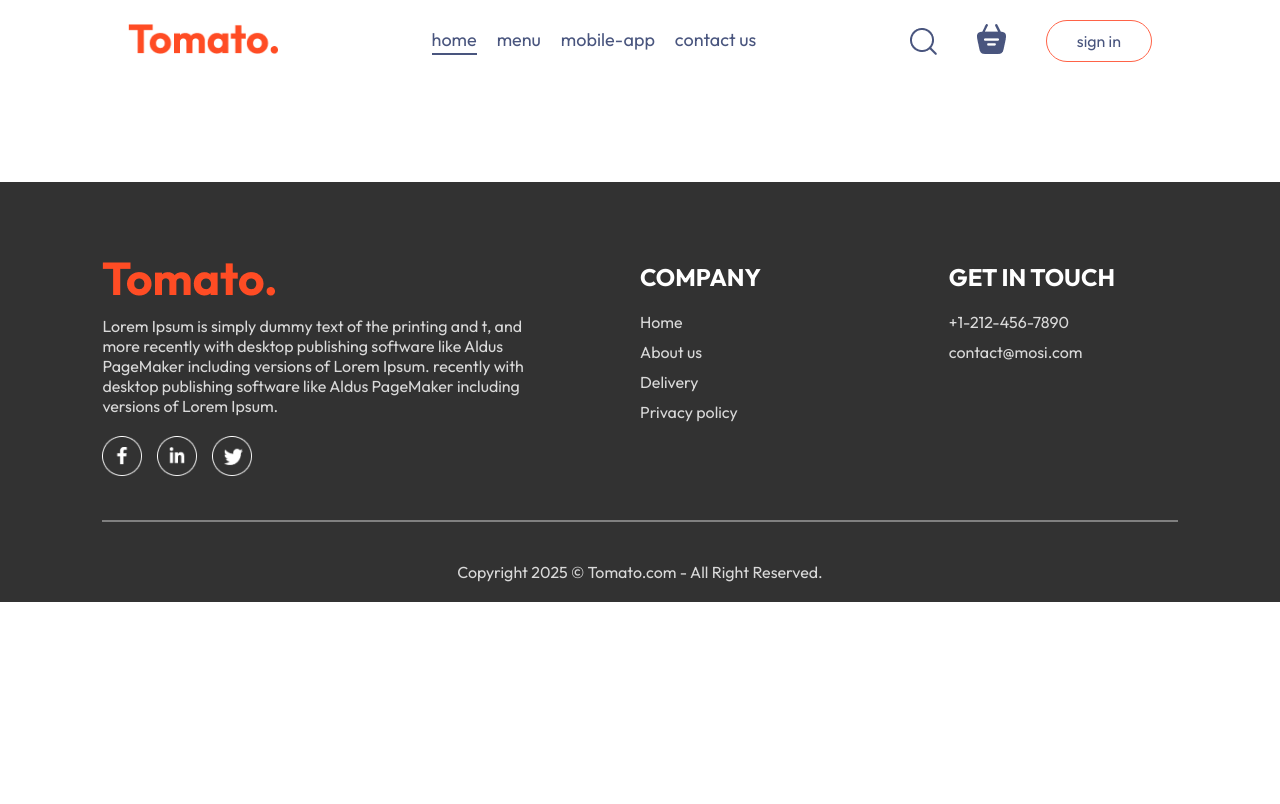
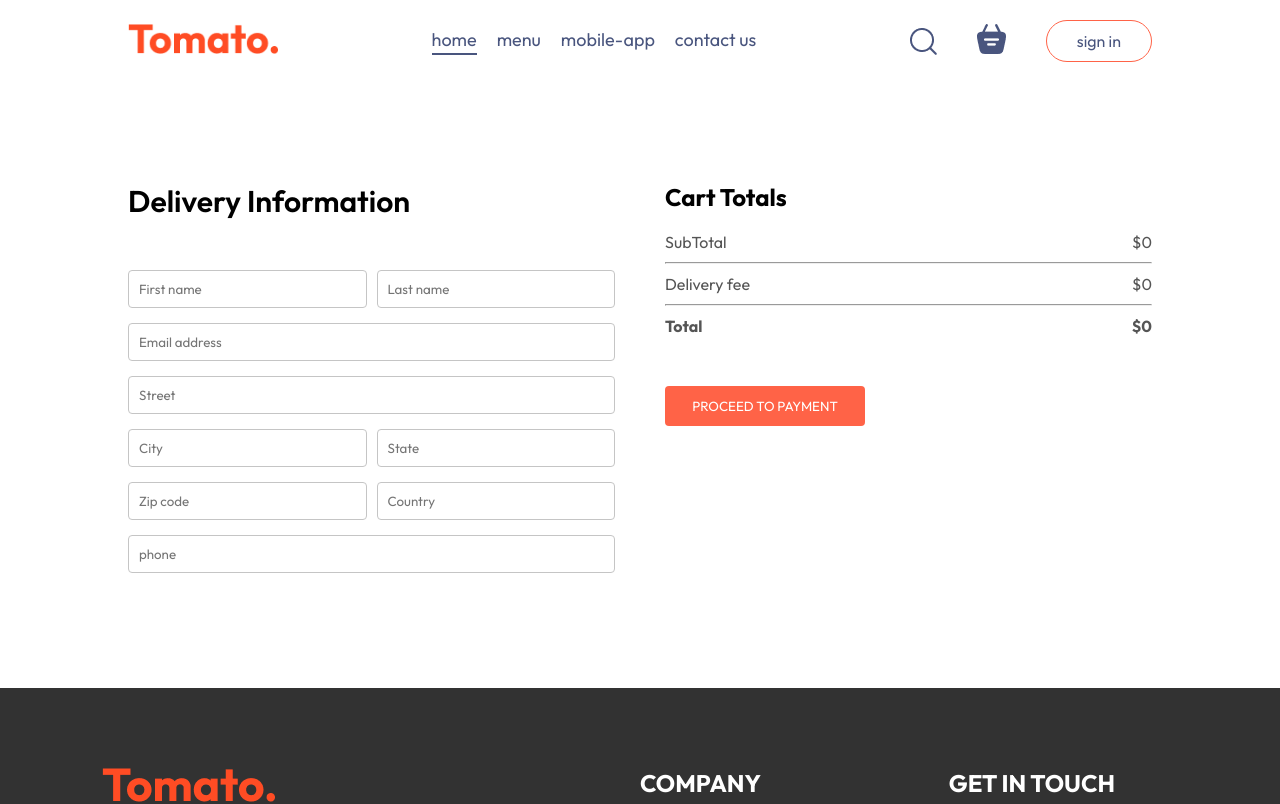
Before and after one commit to Muhammad-Mohsin0/food-del, a React (Vite) app in the folder frontend/: page /order in a window 1280 px wide. Shown: the top 804 px of the page. Built offline with nearby package versions, Linux system fonts and the light colour scheme.

Commit message:
Place Order

```diff
--- a/frontend/src/pages/Cart/Cart.jsx
+++ b/frontend/src/pages/Cart/Cart.jsx
@@ -1,10 +1,13 @@
 import React, { useContext } from "react";
 import "./Cart.css";
 import { StoreContext } from "../../context/StoreContext";
+import { useNavigate } from "react-router-dom";
 
 const Cart = () => {
   const { cartItems, food_list, removeFromCart, getTotalCartAmount } =
     useContext(StoreContext);
+
+  const navigate = useNavigate();
 
   return (
     <div className="cart">
@@ -50,15 +53,19 @@
             <hr />
             <div className="cart-total-details">
               <p>Delivery fee</p>
-              <p>${2}</p>
+              <p>${getTotalCartAmount() === 0 ? 0 : 3}</p>
             </div>
             <hr />
             <div className="cart-total-details">
               <b>Total</b>
-              <b>${getTotalCartAmount() + 2}</b>
+              <b>
+                ${getTotalCartAmount() === 0 ? 0 : getTotalCartAmount() + 3}
+              </b>
             </div>
           </div>
-          <button>PROCEED TO CHECKOUT</button>
+          <button onClick={() => navigate("/order")}>
+            PROCEED TO CHECKOUT
+          </button>
         </div>
         <div className="cart-promocode">
           <div>
--- a/frontend/src/pages/PlaceOrder/PlaceOrder.css
+++ b/frontend/src/pages/PlaceOrder/PlaceOrder.css
@@ -0,0 +1,35 @@
+.place-order{
+    display: flex;
+    justify-content: space-between;
+    align-items: start;
+    gap: 50px;
+    margin-top: 100px;
+}
+.place-order-left{
+    width: 100%;
+    max-width: max(30%,500px);
+}
+.place-order-left .title{
+    font-size: 30px;
+    font-weight: 600;
+    margin-bottom: 50px;
+}
+.place-order-left input{
+    margin-bottom: 15px;
+    width: 100%;
+    padding: 10px;
+    border: 1px solid #c5c5c5;
+    border-radius: 4px;
+    outline-color: tomato;
+}
+.place-order-left .multi-fields{
+    display: flex;
+    gap: 10px;
+}
+.place-order-right{
+    width: 100%;
+    max-width: max(40%,500px);
+}
+.place-order .cart-total button{
+    margin-top: 30px;
+}
--- a/frontend/src/pages/PlaceOrder/PlaceOrder.jsx
+++ b/frontend/src/pages/PlaceOrder/PlaceOrder.jsx
@@ -1,12 +1,55 @@
-import React from 'react'
-import "./PlaceOrder.css"
+import React, { useContext } from "react";
+import "./PlaceOrder.css";
+import { StoreContext } from "../../context/StoreContext";
 
 const PlaceOrder = () => {
+  const { getTotalCartAmount } = useContext(StoreContext);
   return (
-    <div>
+    <form className="place-order">
+      <div className="place-order-left">
+        <p className="title">Delivery Information</p>
+        <div className="multi-fields">
+          <input type="text" placeholder="First name" />
+          <input type="text" placeholder="Last name" />
+        </div>
+        <input type="email" placeholder="Email address" />
+        <input type="text" placeholder="Street" />
+        <div className="multi-fields">
+          <input type="text" placeholder="City" />
+          <input type="text" placeholder="State" />
+        </div>
+        <div className="multi-fields">
+          <input type="text" placeholder="Zip code" />
+          <input type="text" placeholder="Country" />
+        </div>
+        <input type="text " placeholder="phone" />
+      </div>
+      <div className="place-order-right">
+        <div className="cart-total">
+          <h2>Cart Totals</h2>
+          <div>
+            <div className="cart-total-details">
+              <p>SubTotal</p>
+              <p>${getTotalCartAmount()}</p>
+            </div>
+            <hr />
+            <div className="cart-total-details">
+              <p>Delivery fee</p>
+              <p>${getTotalCartAmount() === 0 ? 0 : 3}</p>
+            </div>
+            <hr />
+            <div className="cart-total-details">
+              <b>Total</b>
+              <b>
+                ${getTotalCartAmount() === 0 ? 0 : getTotalCartAmount() + 3}
+              </b>
+            </div>
+          </div>
+          <button>PROCEED TO PAYMENT</button>
+        </div>
+      </div>
+    </form>
+  );
+};
 
-    </div>
-  )
-}
-
-export default PlaceOrder
+export default PlaceOrder;
```
